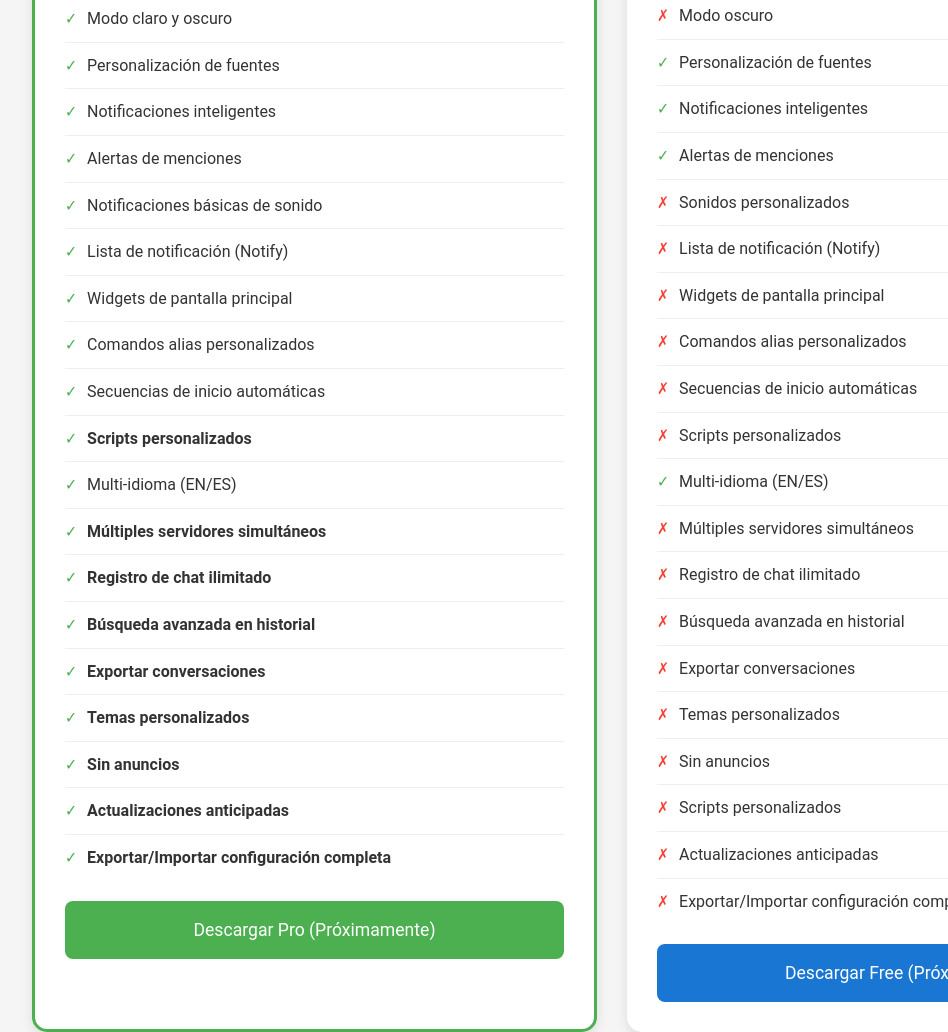
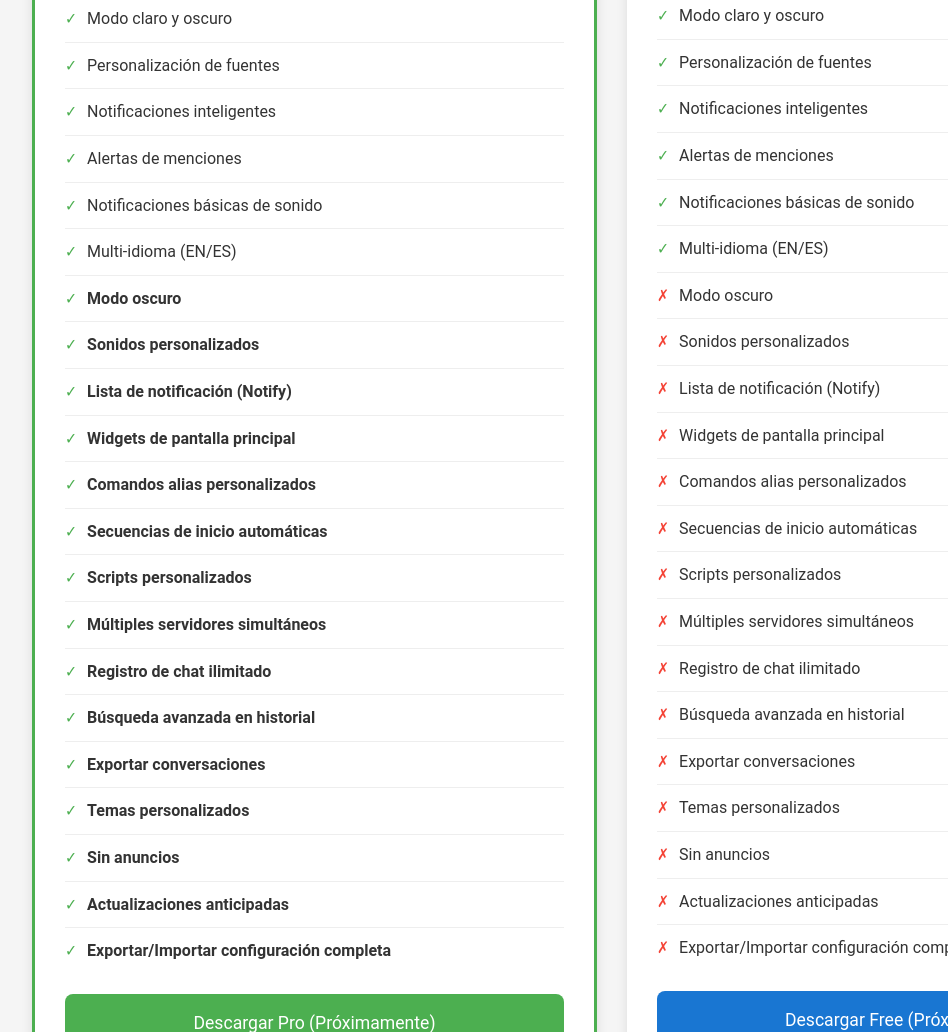
Before and after one commit to MyLirc/MyLirc, a plain HTML site: page index.html in a window 1280 px wide. Shown: the part 712-1744 px from the top of the page, without its empty margins (28-976 px from the left). Drawn offline with Linux system fonts and the light colour scheme.

Commit message:
Add files via upload

```diff
--- a/index.html
+++ b/index.html
@@ -243,6 +243,7 @@
                 <p class="price" data-i18n="pro">One-time payment</p>
 
                 <ul class="features-list">
+                    <!-- SHARED FEATURES (available in both Free and Pro) -->
                     <!-- Core IRC -->
                     <li><span class="check">✓</span> <span data-i18n="features.basicIRC">Basic IRC connections</span>
                     </li>
@@ -264,22 +265,25 @@
                     <li><span class="check">✓</span> <span data-i18n="features.basicSounds">Basic notification
                             sounds</span></li>
 
-                    <!-- Advanced Features -->
-                    <li><span class="check">✓</span> <span data-i18n="features.notifyList">Notification list
-                            (Notify)</span></li>
-                    <li><span class="check">✓</span> <span data-i18n="features.widgets">Home screen widgets</span></li>
-                    <li><span class="check">✓</span> <span data-i18n="features.aliases">Custom command aliases</span>
-                    </li>
-                    <li><span class="check">✓</span> <span data-i18n="features.startupSequences">Automatic startup
-                            sequences</span></li>
-                    <li><span class="check">✓</span> <strong data-i18n="features.customScripts">Custom scripts
-                            (automation)</strong></li>
-
                     <!-- Language -->
                     <li><span class="check">✓</span> <span data-i18n="features.multiLanguage">Multi-language
                             (EN/ES)</span></li>
 
-                    <!-- Pro Exclusive -->
+                    <!-- PRO EXCLUSIVE FEATURES (not available in Free) -->
+                    <li><span class="check">✓</span> <strong data-i18n="features.darkMode">Dark mode</strong></li>
+                    <li><span class="check">✓</span> <strong data-i18n="features.customSounds">Custom sounds</strong>
+                    </li>
+                    <li><span class="check">✓</span> <strong data-i18n="features.notifyList">Notification list
+                            (Notify)</strong></li>
+                    <li><span class="check">✓</span> <strong data-i18n="features.widgets">Home screen widgets</strong>
+                    </li>
+                    <li><span class="check">✓</span> <strong data-i18n="features.aliases">Custom command
+                            aliases</strong>
+                    </li>
+                    <li><span class="check">✓</span> <strong data-i18n="features.startupSequences">Automatic startup
+                            sequences</strong></li>
+                    <li><span class="check">✓</span> <strong data-i18n="features.customScripts">Custom scripts</strong>
+                    </li>
                     <li><span class="check">✓</span> <strong data-i18n="features.multipleServers">Multiple simultaneous
                             servers</strong></li>
                     <li><span class="check">✓</span> <strong data-i18n="features.unlimitedLogs">Unlimited chat
@@ -291,7 +295,6 @@
                     <li><span class="check">✓</span> <strong data-i18n="features.customThemes">Custom themes</strong>
                     </li>
                     <li><span class="check">✓</span> <strong data-i18n="features.noAds">No ads</strong></li>
-
                     <li><span class="check">✓</span> <strong data-i18n="features.earlyUpdates">Early updates</strong>
                     </li>
                     <li><span class="check">✓</span> <strong data-i18n="features.exportImport">Export/Import complete
@@ -307,6 +310,7 @@
                 <p class="price" data-i18n="free">Free</p>
 
                 <ul class="features-list">
+                    <!-- SHARED FEATURES (available in both Free and Pro) -->
                     <!-- Core IRC -->
                     <li><span class="check">✓</span> <span data-i18n="features.basicIRC">Basic IRC connections</span>
                     </li>
@@ -317,7 +321,7 @@
                     <!-- Appearance -->
                     <li><span class="check">✓</span> <span data-i18n="features.materialDesign">Material Design
                             interface</span></li>
-                    <li><span class="cross">✗</span> <span data-i18n="features.darkMode">Dark mode</span></li>
+                    <li><span class="check">✓</span> <span data-i18n="features.lightMode">Light mode only</span></li>
                     <li><span class="check">✓</span> <span data-i18n="features.fontCustomization">Font
                             customization</span></li>
 
@@ -325,9 +329,16 @@
                     <li><span class="check">✓</span> <span data-i18n="features.notifications">Smart notifications</span>
                     </li>
                     <li><span class="check">✓</span> <span data-i18n="features.mentionAlerts">Mention alerts</span></li>
+                    <li><span class="check">✓</span> <span data-i18n="features.basicSounds">Basic notification
+                            sounds</span></li>
+
+                    <!-- Language -->
+                    <li><span class="check">✓</span> <span data-i18n="features.multiLanguage">Multi-language
+                            (EN/ES)</span></li>
+
+                    <!-- PRO EXCLUSIVE FEATURES (not available in Free) -->
+                    <li><span class="cross">✗</span> <span data-i18n="features.darkMode">Dark mode</span></li>
                     <li><span class="cross">✗</span> <span data-i18n="features.customSounds">Custom sounds</span></li>
-
-                    <!-- Advanced Features (Pro Only) -->
                     <li><span class="cross">✗</span> <span data-i18n="features.notifyList">Notification list
                             (Notify)</span></li>
                     <li><span class="cross">✗</span> <span data-i18n="features.widgets">Home screen widgets</span></li>
@@ -335,14 +346,7 @@
                     </li>
                     <li><span class="cross">✗</span> <span data-i18n="features.startupSequences">Automatic startup
                             sequences</span></li>
-                    <li><span class="cross">✗</span> <span data-i18n="features.customScripts">Custom scripts
-                            (automation)</span></li>
-
-                    <!-- Language -->
-                    <li><span class="check">✓</span> <span data-i18n="features.multiLanguage">Multi-language
-                            (EN/ES)</span></li>
-
-                    <!-- Pro Only (crossed out in RED) -->
+                    <li><span class="cross">✗</span> <span data-i18n="features.customScripts">Custom scripts</span></li>
                     <li><span class="cross">✗</span> <span data-i18n="features.multipleServers">Multiple simultaneous
                             servers</span></li>
                     <li><span class="cross">✗</span> <span data-i18n="features.unlimitedLogs">Unlimited chat
@@ -353,9 +357,6 @@
                     </li>
                     <li><span class="cross">✗</span> <span data-i18n="features.customThemes">Custom themes</span></li>
                     <li><span class="cross">✗</span> <span data-i18n="features.noAds">No ads</span></li>
-
-                    <li><span class="cross">✗</span> <span data-i18n="features.customScripts">Custom scripts
-                            (automation)</span></li>
                     <li><span class="cross">✗</span> <span data-i18n="features.earlyUpdates">Early updates</span></li>
                     <li><span class="cross">✗</span> <span data-i18n="features.exportImport">Export/Import complete
                             configuration</span></li>
```
